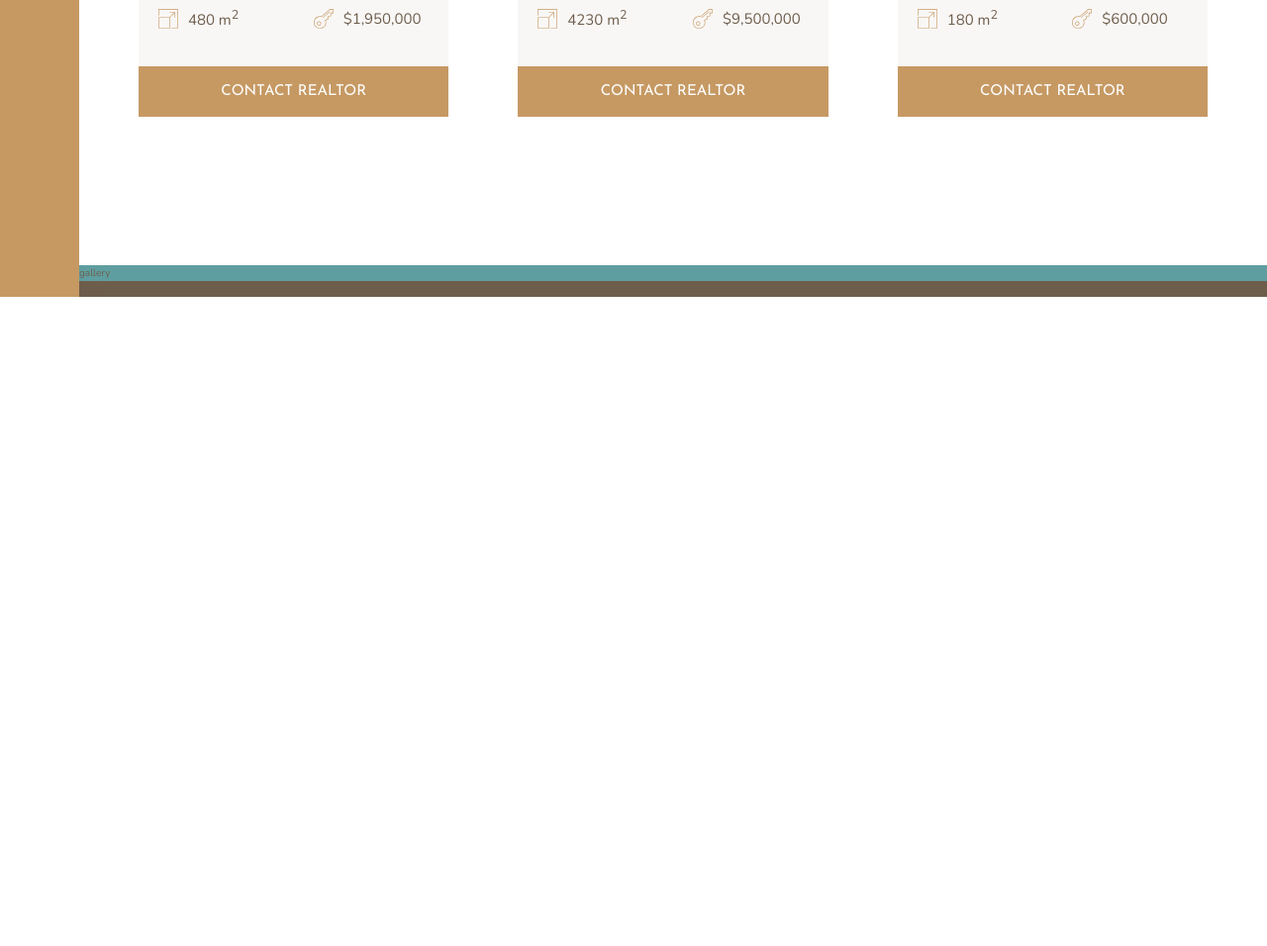
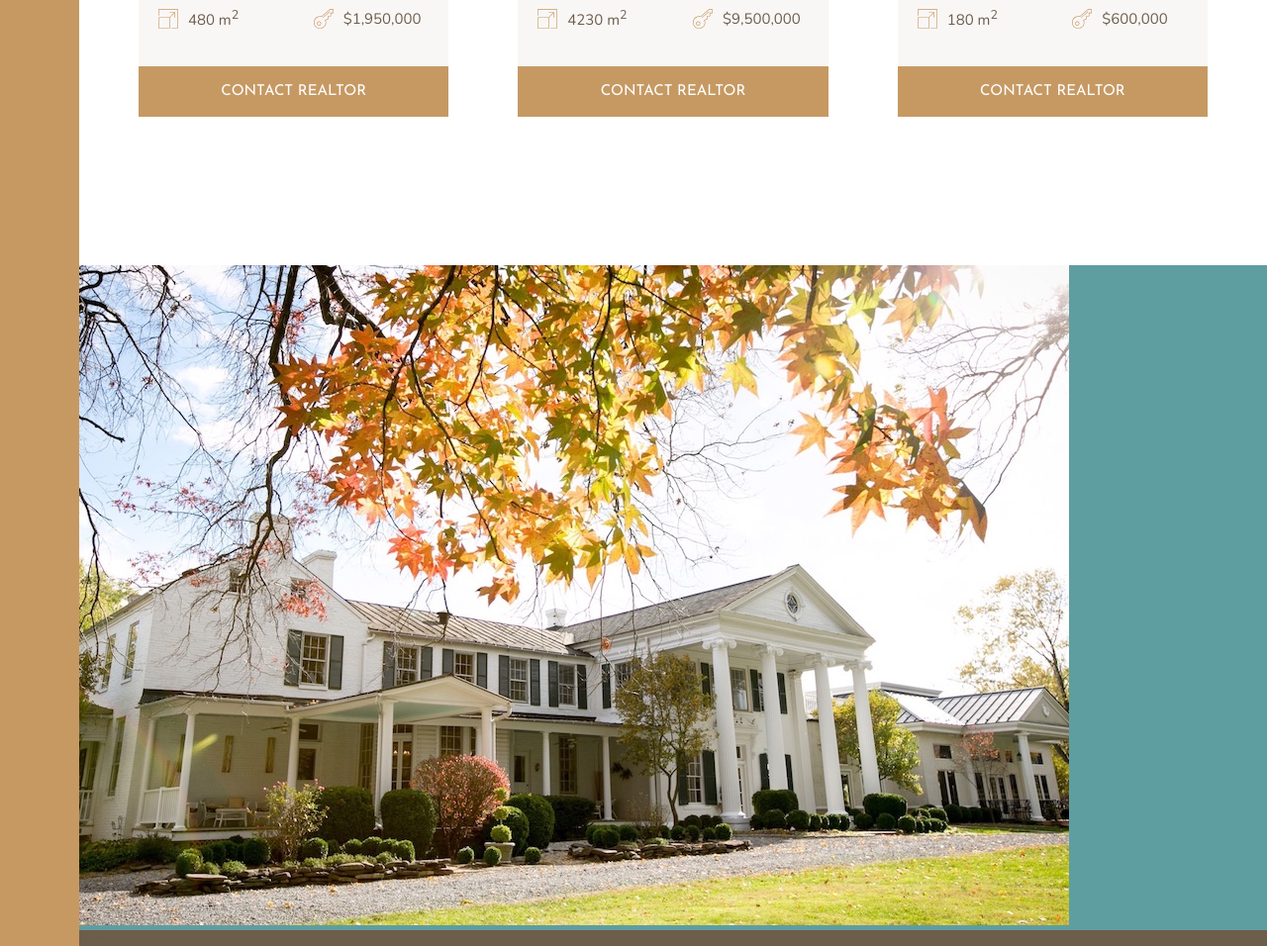
Before and after one commit to AnshumanMahato/Nexter-cssTutorialProject3, a website: page index.html in a window 1280 px wide. Shown: the part 2804-3760 px from the top of the page at 99% size. Before the commit the page ends 3104 px from the top, so only its background shows below. Drawn offline with nearby package versions, Linux system fonts and the light colour scheme.

Commit message:
gallery init

```diff
--- a/index.html
+++ b/index.html
@@ -305,7 +305,7 @@
         </section>
 
         <section class="gallery">
-            gallery
+            <img src="img/gal-1.jpeg" alt="gallery image 1" class="gallery__img">
         </section>
 
         <footer class="footer">
```
